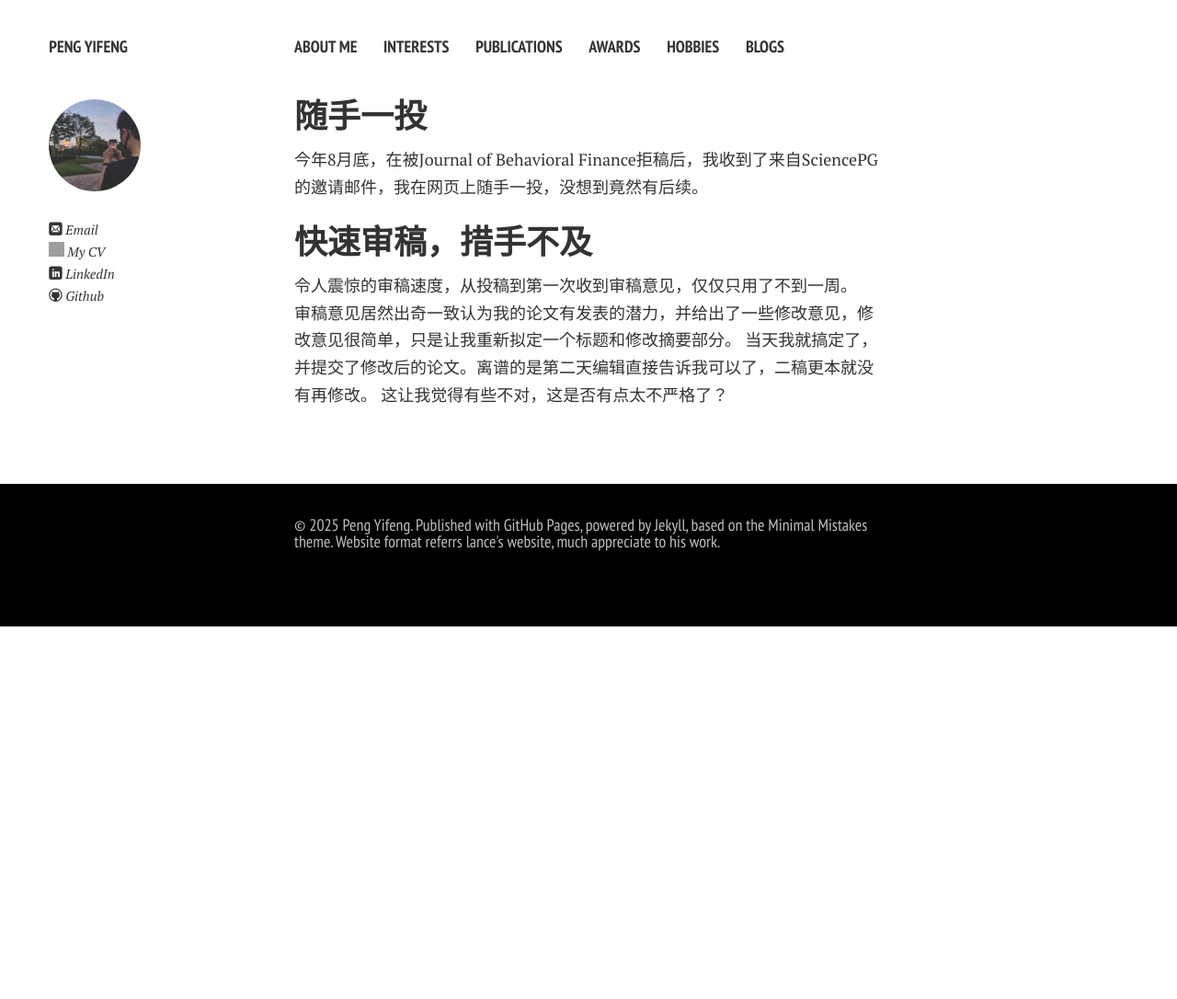
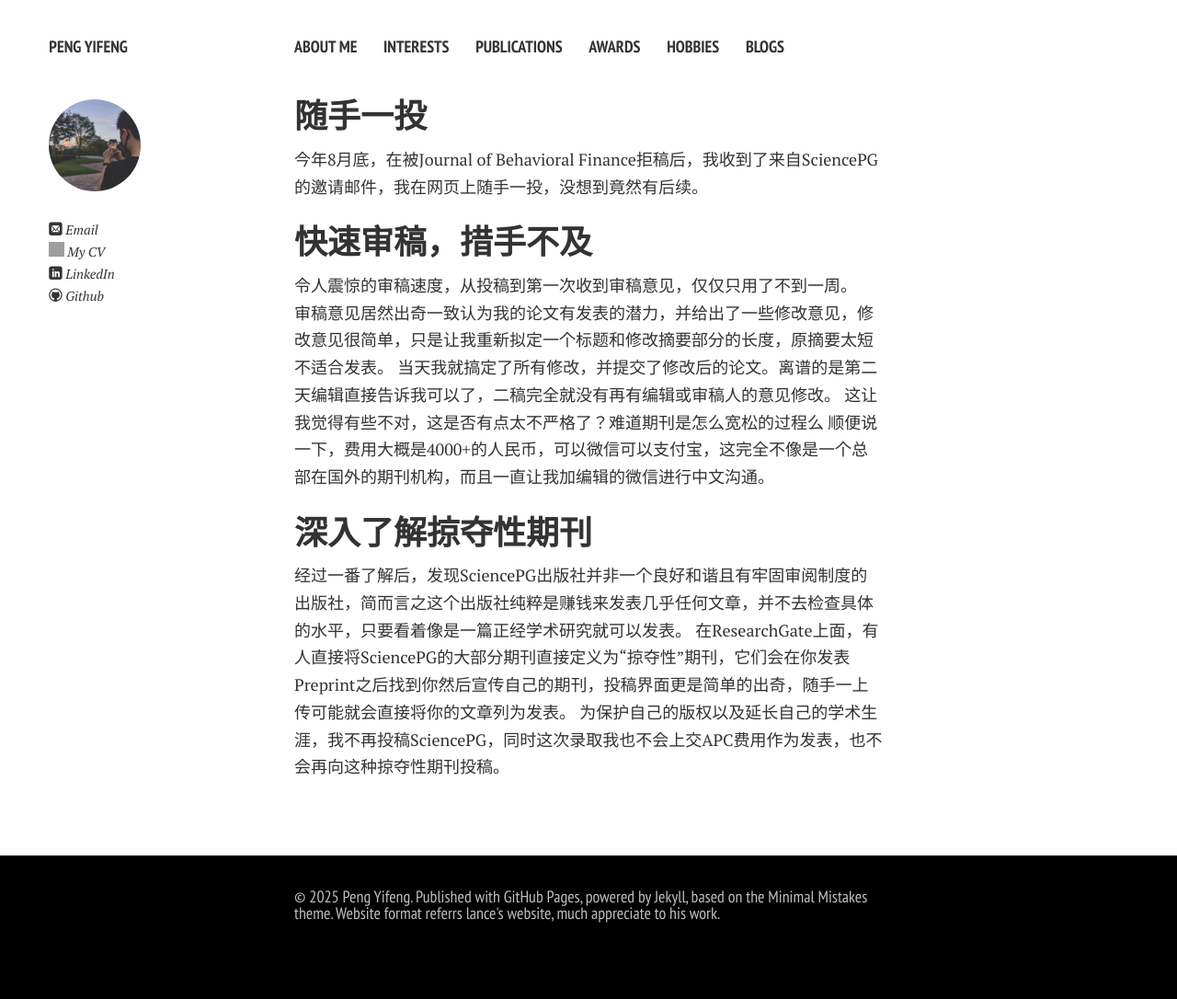
Before and after one commit to HeliumPeng/HeliumPeng.github.io, a Jekyll site: the page built from blogs/blog2024/2024-9-15_Blog.md, in a window 1280 px wide. Shown: the whole page at 92% size. Built offline with Jekyll 4.4.1, drawn with Linux system fonts in a browser that asks for light colours; nearby versions of some CDN libraries; comment, search, counter and statistics services are not loaded; a style sheet for code colours, icons or effects is not loaded; before the commit the page ends 900 px from its top, so only the background shows below that; grey boxes are pictures that could not be loaded.

Commit message:
update blog

```diff
--- a/blogs/blog2024/2024-9-15_Blog.md
+++ b/blogs/blog2024/2024-9-15_Blog.md
@@ -9,6 +9,12 @@ title: 论文诚宝贵，诚信价更高
 
 ## 快速审稿，措手不及
 令人震惊的审稿速度，从投稿到第一次收到审稿意见，仅仅只用了不到一周。<br>
-审稿意见居然出奇一致认为我的论文有发表的潜力，并给出了一些修改意见，修改意见很简单，只是让我重新拟定一个标题和修改摘要部分。
-当天我就搞定了，并提交了修改后的论文。离谱的是第二天编辑直接告诉我可以了，二稿更本就没有再修改。
-这让我觉得有些不对，这是否有点太不严格了？
+审稿意见居然出奇一致认为我的论文有发表的潜力，并给出了一些修改意见，修改意见很简单，只是让我重新拟定一个标题和修改摘要部分的长度，原摘要太短不适合发表。
+当天我就搞定了所有修改，并提交了修改后的论文。离谱的是第二天编辑直接告诉我可以了，二稿完全就没有再有编辑或审稿人的意见修改。
+这让我觉得有些不对，这是否有点太不严格了？难道期刊是怎么宽松的过程么
+顺便说一下，费用大概是4000+的人民币，可以微信可以支付宝，这完全不像是一个总部在国外的期刊机构，而且一直让我加编辑的微信进行中文沟通。
+
+## 深入了解掠夺性期刊
+经过一番了解后，发现SciencePG出版社并非一个良好和谐且有牢固审阅制度的出版社，简而言之这个出版社纯粹是赚钱来发表几乎任何文章，并不去检查具体的水平，只要看着像是一篇正经学术研究就可以发表。
+在ResearchGate上面，有人直接将SciencePG的大部分期刊直接定义为“掠夺性”期刊，它们会在你发表Preprint之后找到你然后宣传自己的期刊，投稿界面更是简单的出奇，随手一上传可能就会直接将你的文章列为发表。
+为保护自己的版权以及延长自己的学术生涯，我不再投稿SciencePG，同时这次录取我也不会上交APC费用作为发表，也不会再向这种掠夺性期刊投稿。
```
Also changed, not shown: other parts of blogs/blog2024/2024-9-15_Blog.md (+1 -1 lines), index.md (+1 -0 lines), publications.md (+1 -1 lines).
